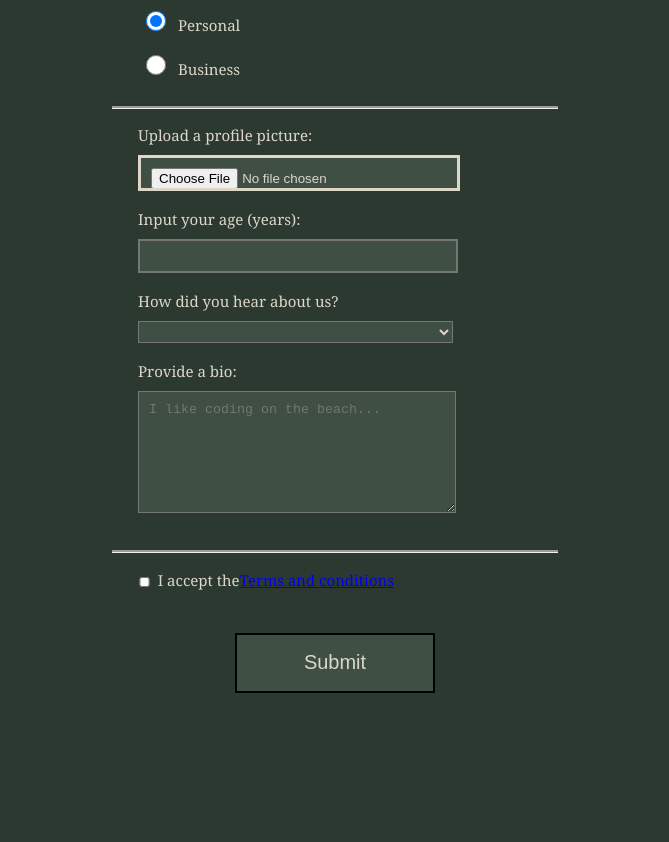
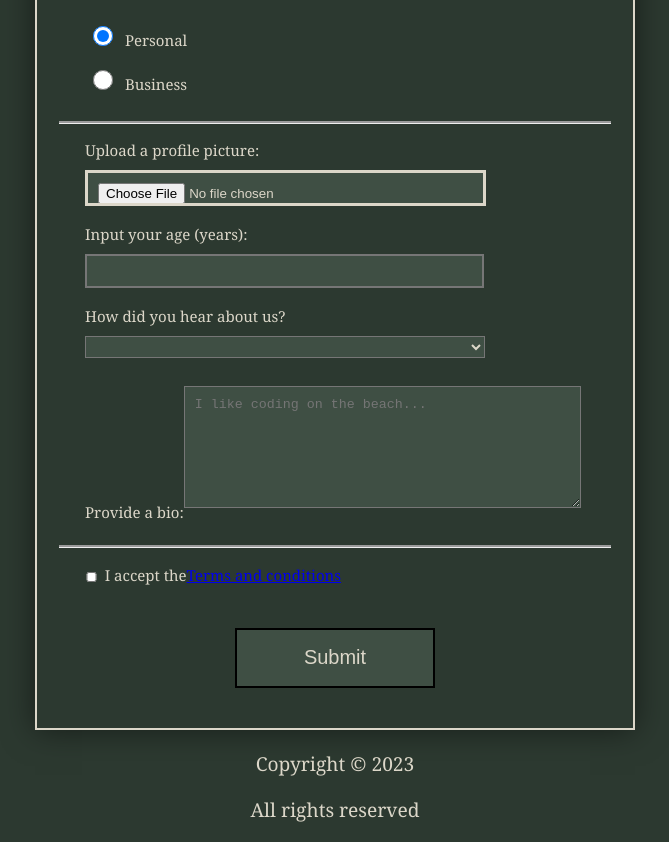
Before and after one commit to spampamfam/registration-form, a plain HTML site: page index.html in a window 1280 px wide. Shown: the part 613-1455 px from the top of the page, without its empty margins (305-974 px from the left). Before the commit the page ends 1326 px from the top, so only its background shows below. Drawn offline with Linux system fonts and the light colour scheme.

Commit message:
final commmit

```diff
--- a/index.html
+++ b/index.html
@@ -3,6 +3,7 @@
 <link rel="stylesheet" href="styles.css" />
 <title>Registration Form</title>
 <html lang="en">
+  <div class="form-container">
     <head>
       <h1>Registration Form</h1>
       <p>Please fill out this form with the required information</p>
@@ -75,4 +76,14 @@
         <input type="submit" value="Submit" />
       </form>
     </body>
+  </div>
+  <footer>
+    <p>Copyright &copy; 2023</p>
+    <p>All rights reserved</p>
+  </footer>
+  <script src="script.js"></script>
+  <script
+    src="https://kit.fontawesome.com/yourcode.js"
+    crossorigin="anonymous"
+  ></script>
 </html>
--- a/styles.css
+++ b/styles.css
@@ -1,8 +1,18 @@
 body {
-  max-width: 450px;
+  max-width: 600px;
+
   margin: auto;
   background-color: #2c3930;
+  color: #dcd7c9;
   font-family: Cambria, Cochin, Georgia, Times, "Times New Roman", serif;
+}
+.form-container {
+  border: 2px solid #dcd7c9; /* Border color and thickness */
+  padding: 20px; /* Space between the border and the form */
+  margin: 20px auto; /* Center the container */
+  max-width: 1000px; /* Optional: Limit the container width */
+  background-color: #2c3930; /* Optional: Background color */
+  box-shadow: 0px 0px 30px rgba(0, 0, 0, 0.5);
 }
 h1,
 p {
@@ -26,6 +36,7 @@
   margin: 10px auto;
   border-style: solid;
   background-color: #3f4f44;
+  color: #dcd7c9;
 }
 label {
   font-size: 15px;
```
Lines whose indentation alone changed are shown as unchanged.
